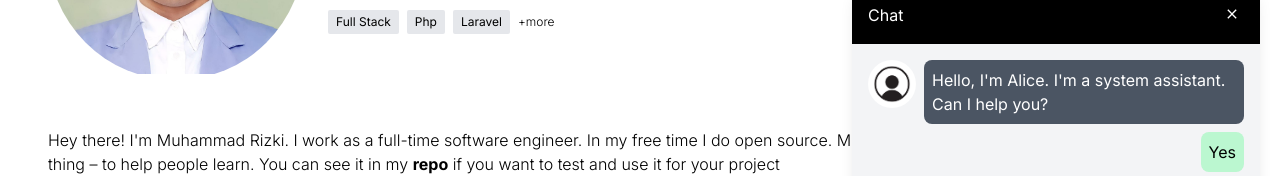
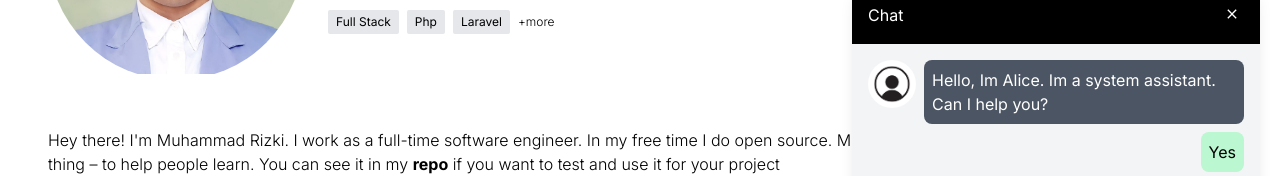
Before and after one commit to MRizki28/muhammadrizkiv4, a Next.js app: page / in a window 1280 px wide. Both pictures are taken after a click on the button 1238 px from the left and 758 px from the top of the page. Shown: the part 278-454 px from the top of the page. Built offline with nearby package versions, Linux system fonts and the light colour scheme.

Commit message:
Update ModalChat.tsx

```diff
--- a/src/components/chatbot/ModalChat.tsx
+++ b/src/components/chatbot/ModalChat.tsx
@@ -60,7 +60,7 @@ export default function ModalChat() {
                                     />
                                 </div>
                                 <div className="text-white p-2 rounded-lg max-w-xs bg-gray-600">
-                                    <span>Hello, I'm Alice. I'm a system assistant. Can I help you?</span>
+                                    <span>Hello, Im Alice. Im a system assistant. Can I help you?</span>
                                 </div>
                             </div>
 
```
